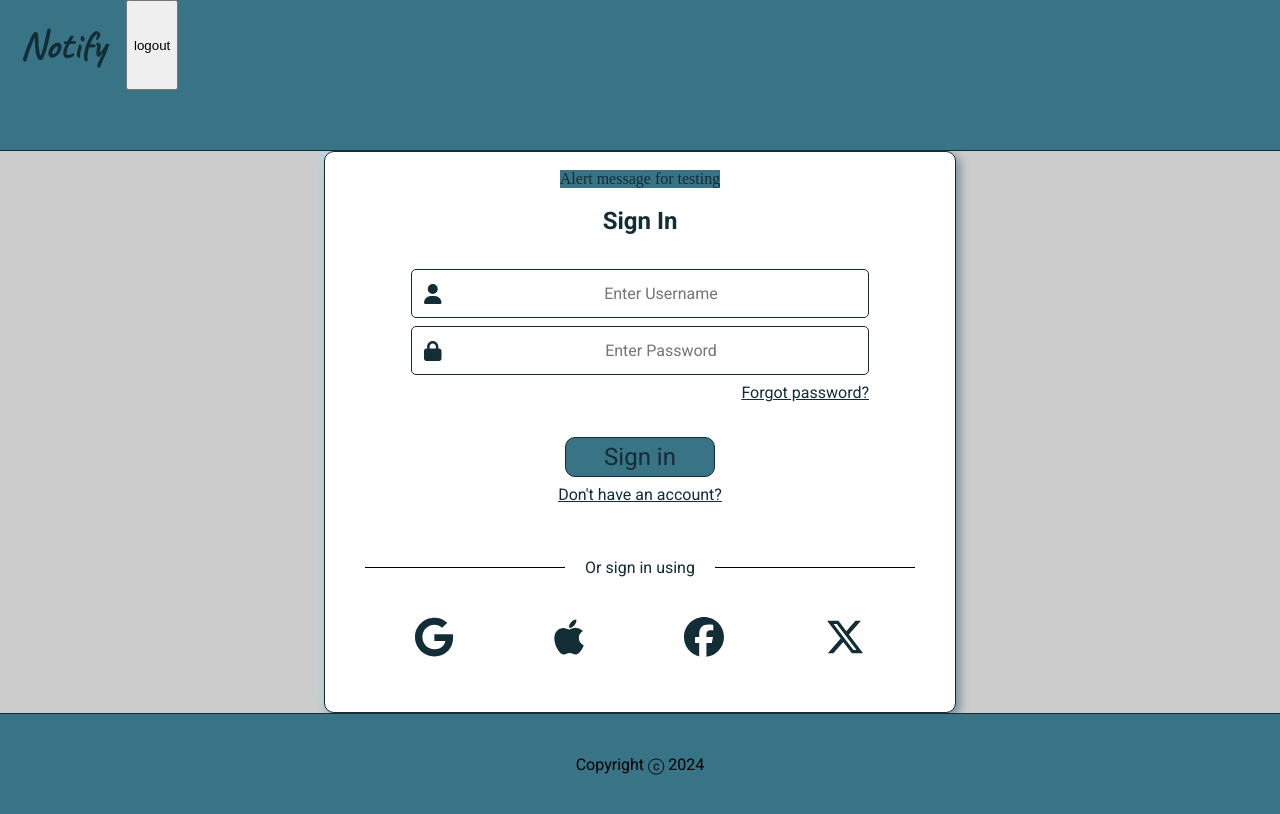
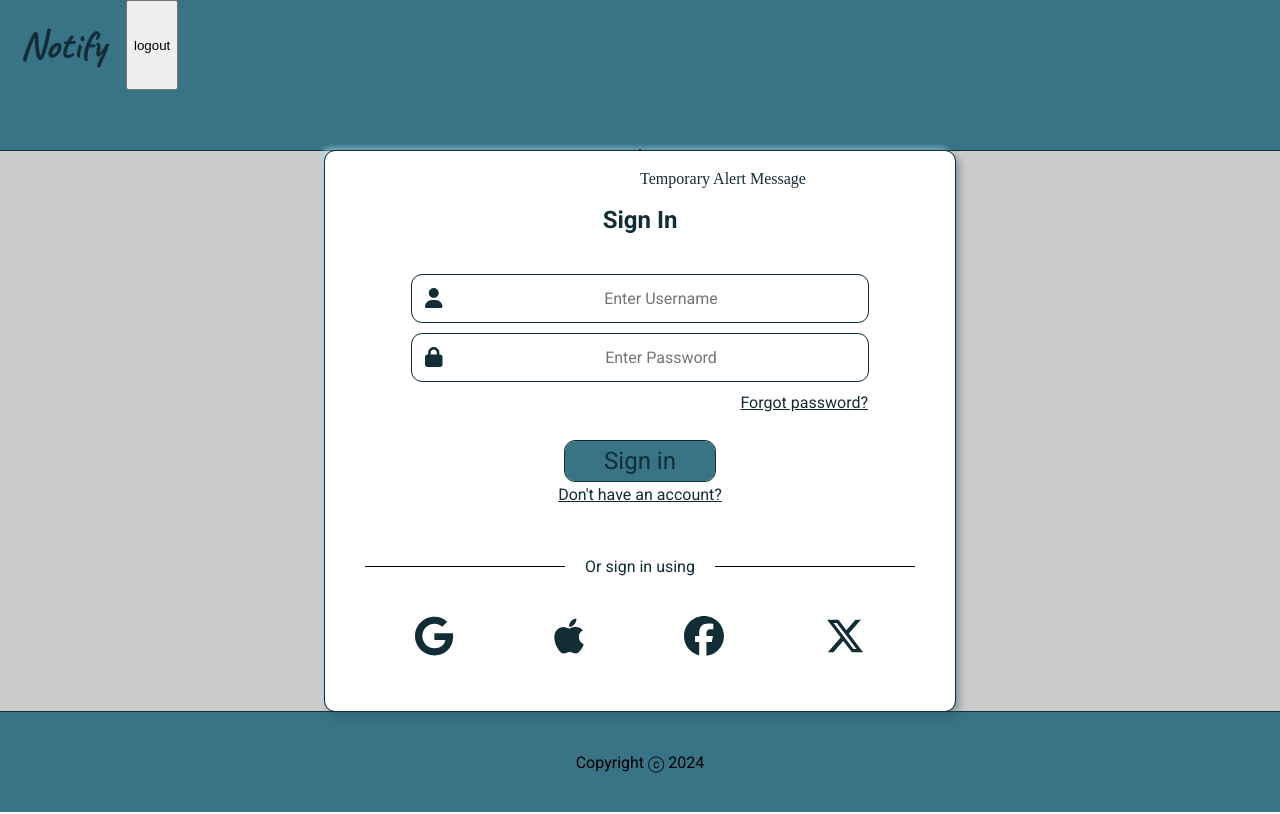
Before and after one commit to ronan-dubuisson/Keeper, a React (Vite) app: page /login in a window 1280 px wide. Built offline with nearby package versions, Linux system fonts and the light colour scheme; no server answers.

Commit message:
generic branding for border done

```diff
--- a/src/components/LoginForm.tsx
+++ b/src/components/LoginForm.tsx
@@ -11,6 +11,7 @@ import {
   faXTwitter,
 } from "@fortawesome/free-brands-svg-icons";
 import Button from "./ui/Button";
+import Border from "./ui/branding/Border";
 import AlertModal from "./modal/AlertModal";
 
 /**
@@ -19,7 +20,7 @@ import AlertModal from "./modal/AlertModal";
  */
 function LoginForm() {
   const { user, loginWithPassword } = useAuth();
-  const [isAlertOpen, SetIsAlertOpen] = useState(true);
+  const [isAlertOpen, setIsAlertOpen] = useState(true);
 
   const navigate = useNavigate();
 
@@ -53,9 +54,10 @@ function LoginForm() {
   return (
     <>
       <div className="flex justify-center flex-items-center w-100vw my-auto ">
+        <Border shadow={true}>
           <form
             onSubmit={handleSubmit}
-          className="login-form border-rd-10px w-550px h-480px bg-white p-40px flex flex-col flex-items-center justify-around font-primary color-brand border-1px border-solid border-color-brand"
+            className=" w-550px h-480px bg-white p-40px flex flex-col flex-items-center justify-around font-primary color-brand"
           >
             <div>
               <h1 className="m-0 font-bold font-size-medium">Sign In</h1>
@@ -99,13 +101,14 @@ function LoginForm() {
               </div>
             </div>
           </form>
+        </Border>
       </div>
       <AlertModal
         isOpen={isAlertOpen}
-        closeModal={() => SetIsAlertOpen}
-        message="Alert message for testing"
+        message="Temporary Alert Message"
+        closeModal={() => setIsAlertOpen(false)}
         timeToDisplayMilliSeconds={3000}
-      ></AlertModal>
+      />
     </>
   );
 }
--- a/src/components/NoteCard.tsx
+++ b/src/components/NoteCard.tsx
@@ -8,6 +8,7 @@ import {
 import { faSquare } from "@fortawesome/free-regular-svg-icons";
 import { NoteRow } from "@src/types";
 import { useNotes } from "@src/hooks/useNotes";
+import Border from "./ui/branding/Border";
 
 interface Props {
   note: NoteRow;
@@ -19,6 +20,7 @@ interface Props {
  */
 function Note({ note, openNoteEdit }: Props) {
   const [isDone, setIsDone] = useState(note.is_done);
+  const [isMouseOver, setIsMouseOver] = useState(false);
   const { formatTimeStamp } = useNotes();
   const { updateNote, setEditNoteId } = useNotes();
 
@@ -33,10 +35,13 @@ function Note({ note, openNoteEdit }: Props) {
   }
 
   return (
+    <Border highlight={isMouseOver}>
       <div
         className={`note w-15rem h-15rem p-4 b-rounded-lg ${
           isDone ? "decoration-line-through" : ""
         } flex flex-col`}
+        onMouseEnter={() => setIsMouseOver(true)}
+        onMouseLeave={() => setIsMouseOver(false)}
       >
         <div className="flex justify-between">
           <ControlIcon
@@ -61,6 +66,7 @@ function Note({ note, openNoteEdit }: Props) {
           </p>
         </div>
       </div>
+    </Border>
   );
 }
 
--- a/src/components/modal/AlertModal.tsx
+++ b/src/components/modal/AlertModal.tsx
@@ -1,4 +1,5 @@
 import { useQuery } from "react-query";
+import Border from "../ui/branding/Border";
 
 interface Props {
   message: string;
@@ -13,7 +14,6 @@ function AlertModal({
   isOpen,
   closeModal,
 }: Props) {
-
   const timer = useQuery({
     queryKey: ["timer"],
     queryFn: () => delay(timeToDisplayMilliSeconds),
@@ -24,10 +24,10 @@ function AlertModal({
   if (!isOpen) return null;
 
   return (
-    <div className="flex justify-center">
-      <div className="bg-brand-primary-400 text-brand fixed mt-20px top-150px">
-        {message}
-      </div>
+    <div className="fixed top-150px flex justify-center w-100vw">
+      <Border>
+        <div className="text-brand fixed mt-20px">{message}</div>
+      </Border>
     </div>
   );
 
--- a/src/components/modal/NoteEditModal.tsx
+++ b/src/components/modal/NoteEditModal.tsx
@@ -7,10 +7,11 @@ import { ChangeEvent, FormEvent, useState } from "react";
 import { useNotes } from "@src/hooks/useNotes";
 
 interface Props {
+  isOpen: boolean;
   closeModal: () => void;
 }
 
-function NoteEditModal({ closeModal }: Props) {
+function NoteEditModal({ isOpen, closeModal }: Props) {
   const { insertNote, currentNoteToEdit, updateNote } = useNotes();
   const [note, setNote] = useState({
     title: currentNoteToEdit?.title ? currentNoteToEdit.title : "",
@@ -37,6 +38,8 @@ function NoteEditModal({ closeModal }: Props) {
 
     closeModal();
   }
+
+  if (!isOpen) return null;
 
   return (
     <div className="w-100% h-100% flex flex-justify-center flex-items-center bg-brand backdrop-blur bg-opacity-70 fixed z-10">
--- a/src/components/ui/BrandLoginIcon.tsx
+++ b/src/components/ui/BrandLoginIcon.tsx
@@ -9,7 +9,7 @@ interface Props {
 }
 
 function BrandLoginIcon({ icon, name }: Props) {
-  const { user, oauthLogin } = useAuth();
+  const { oauthLogin } = useAuth();
 
   function handleOauthLogin() {
     oauthLogin(name);
--- a/src/components/ui/Button.tsx
+++ b/src/components/ui/Button.tsx
@@ -1,16 +1,20 @@
+import Border from "./branding/Border";
+
 interface Props {
   value: string;
 }
 function Button({ value }: Props) {
   return (
-    <button
-      type="submit"
-      className="m-1 cursor-pointer font-primary w-150px h-40px font-size-medium border-rd-10px border-style-solid border-1px
-             bg-brand-primary-400 text-brand border-brand
+    <Border>
+      <button
+        type="submit"
+        className="border-none cursor-pointer font-primary w-150px h-40px font-size-medium
+             bg-brand-primary-400 text-brand
             hover:bg-brand-secundary-300 hover:transition"
-    >
-      {value}
-    </button>
+      >
+        {value}
+      </button>
+    </Border>
   );
 }
 
--- a/src/components/ui/InputText.tsx
+++ b/src/components/ui/InputText.tsx
@@ -1,6 +1,7 @@
 import { IconDefinition } from "@fortawesome/free-solid-svg-icons";
 import { FontAwesomeIcon } from "@fortawesome/react-fontawesome";
-import { ChangeEvent } from "react";
+import { ChangeEvent, useState } from "react";
+import Border from "./branding/Border";
 
 interface Props {
   type: "text" | "password";
@@ -33,11 +34,13 @@ function InputText({
   icon = undefined,
   autoFocus = false,
 }: Props) {
+  const [isFocus, setIsFocus] = useState(false);
+
   return (
-    <div className="relative">
+    <div className="relative my-3">
+      <Border highlight={isFocus}>
         <input
-        className="font-size-normal my-1 pl-11 text-center w-410px h-45px font-primary border-brand border-1px border-rd-5px border-style-solid
-         focus:outline-brand-secundary-300"
+          className="pl-11 font-size-normal border-none outline-none text-center w-410px h-45px font-primary "
           name={name}
           type={type}
           placeholder={placeholder}
@@ -46,13 +49,17 @@ function InputText({
           onChange={onChange}
           autoComplete={name}
           autoFocus={autoFocus}
+          onFocus={() => setIsFocus(true)}
+          onBlur={() => setIsFocus(false)}
         ></input>
+
         {icon && (
           <FontAwesomeIcon
             className="absolute top-50% left-13px translate-y--50% h-20px"
             icon={icon}
           />
         )}
+      </Border>
     </div>
   );
 }
--- /dev/null
+++ b/src/components/ui/branding/Border.tsx
@@ -0,0 +1,24 @@
+import classNames from "classnames";
+import { ReactNode } from "react";
+
+interface Props {
+  children: ReactNode;
+  highlight?: boolean;
+  shadow?: boolean;
+}
+
+function Border({ children, highlight, shadow }: Props) {
+  const cx = classNames(
+    "relative",
+    "border-rd-10px",
+    "outline-solid",
+    "overflow-hidden",
+    { "outline-color-brand outline-1px": !highlight },
+    { "outline-brand-secundary-300 outline-2px": highlight },
+    { "shadow-brand": shadow }
+  );
+
+  return <div className={cx}>{children}</div>;
+}
+
+export default Border;
--- a/uno.config.ts
+++ b/uno.config.ts
@@ -66,7 +66,7 @@ export default defineConfig({
       },
     ],
     [
-      "login-form",
+      "shadow-brand",
       {
         "box-shadow":
           "4px 4px 10px rgba(36,79,92,0.5), -4px -4px 5px rgba(184, 229, 247,0.5) ",
```
Lines whose indentation alone changed are shown as unchanged.
